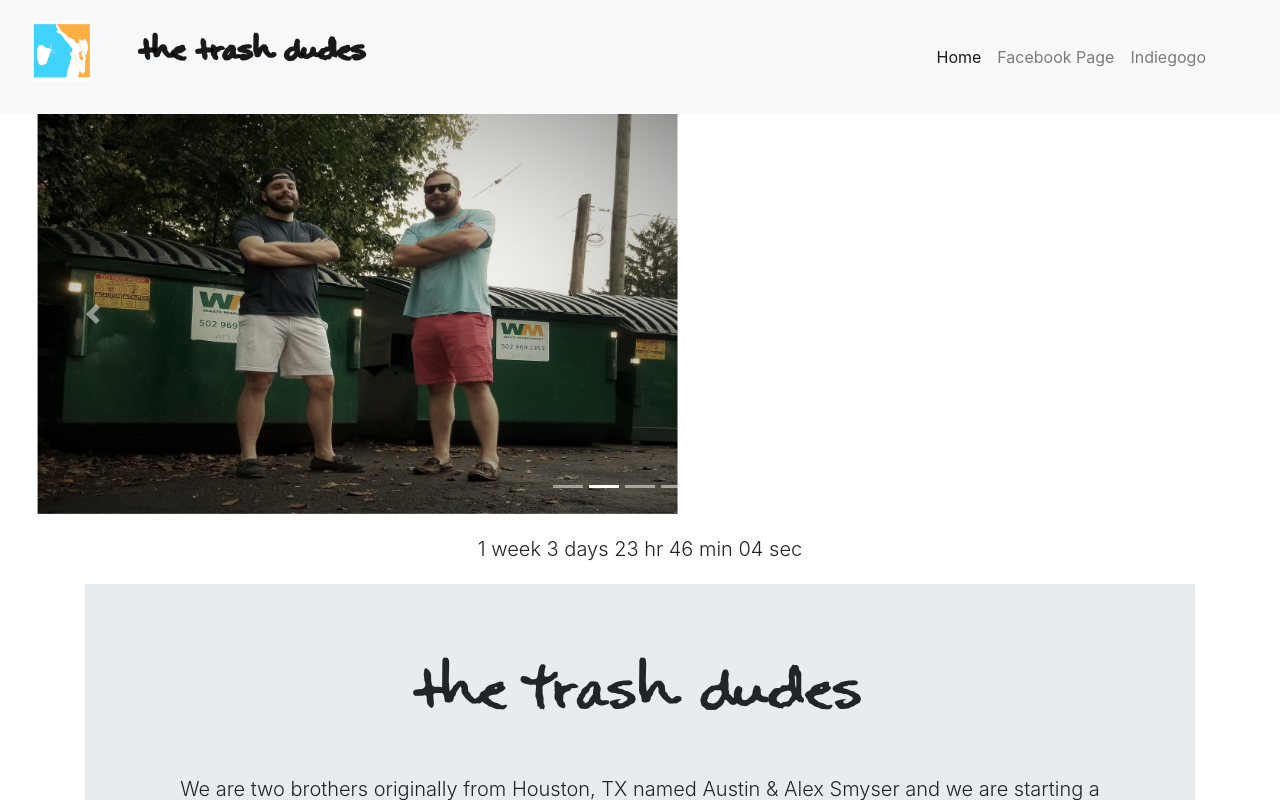
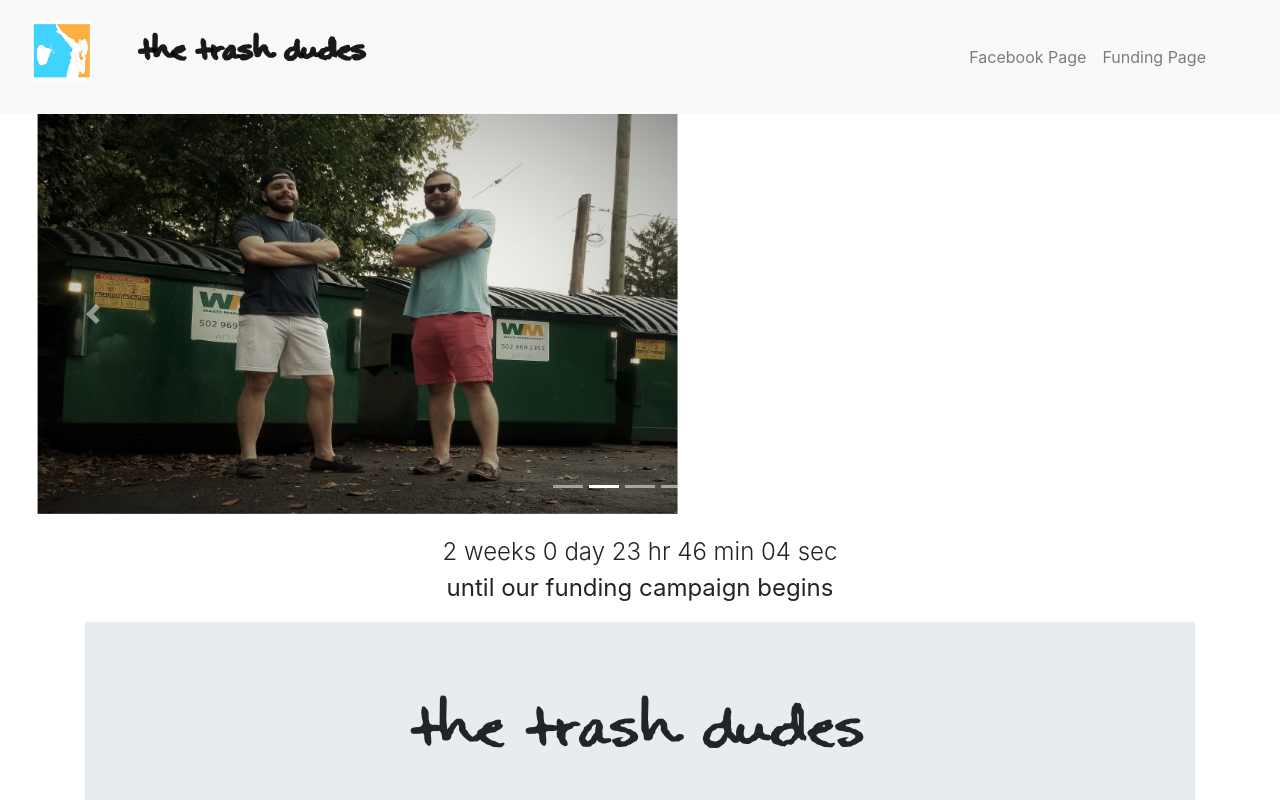
Before and after one commit to Victor502/the-trash-dudes, a plain HTML site: page index.html in a window 1280 px wide. Shown: the top 800 px of the page. Drawn offline with Linux system fonts and the light colour scheme.

Commit message:
adjusted style

```diff
--- a/css/main.css
+++ b/css/main.css
@@ -11,10 +11,18 @@
 
 /**********  Countdown  **********/
 #clock {
-    font-size: 1.25rem;
+    font-size: 1.5rem;
     text-align: center;
-    margin: 20px auto;
+    margin: 20px auto 0;
 }
+
+/**********  Funding  **********/
+
+.funding {
+    text-align: center;
+    font-size: 1.5rem;
+}
+
 
 /**********  Alanis Hands Font  **********/
 #trash-dudes{
--- a/index.html
+++ b/index.html
@@ -16,7 +16,7 @@
             <!-- Image and text -->
             <nav class="navbar navbar-light bg-light">
                 <a class="navbar-brand" href="#">
-    <img src="img/mlbdablogo.jpg" width="40" height="40" class="align-top logo-navbar" alt="">&nbsp;&nbsp; <b id="trash-dudes1">The Trash Dudes</b>
+    <img src="img/mlbdablogo.jpg" width="70" height="40" class="align-top logo-navbar" alt="">&nbsp;&nbsp; <b id="trash-dudes1">The Trash Dudes</b>
   </a>
             </nav>
             <button class="navbar-toggler" type="button" data-toggle="collapse" data-target="#navbarNav" aria-controls="navbarNav" aria-expanded="false" aria-label="Toggle navigation">
@@ -24,14 +24,14 @@
   </button>
             <div class="collapse navbar-collapse justify-content-end" id="navbarNav">
                 <ul class="navbar-nav ">
-                    <li class="nav-item active">
+                    <!--<li class="nav-item active">
                         <a class="nav-link" href="#">Home <span class="sr-only">(current)</span></a>
+                    </li>-->
+                    <li class="nav-item">
+                        <a class="nav-link" href="#" target="_blank">Facebook Page</a>
                     </li>
                     <li class="nav-item">
-                        <a class="nav-link" href="#">Facebook Page</a>
-                    </li>
-                    <li class="nav-item">
-                        <a class="nav-link" href="#">Indiegogo</a>
+                        <a class="nav-link" href="#" target="_blank">Funding Page</a>
                     </li>
                 </ul>
             </div>
@@ -75,6 +75,7 @@
     <div class="row no-gutters">
         <span class="col-lg-12 lead" id="clock"></span>
     </div>
+                <p class="funding">until our funding campaign begins</p>
     <div class="container">
     <section class="row align-items-center no-gutters">
 
@@ -82,7 +83,7 @@
 
 
         <div class="col-lg-12 jumbotron jumbotron-fluid">
-           <h1 id="trash-dudes" class="col-sm-12">The trash Dudes</h1>
+           <h1 id="trash-dudes" class="col-sm-12">The Trash Dudes</h1>
             <p class="lead"> We are two brothers originally from Houston, TX named Austin &amp; Alex Smyser and we are starting a business that will be servicing apartment communities with doorstep trash and recycling pick up, as well as being responsible for dumpster cleanliness - with all of this will be happening three times per week.</p>
             <p class="lead"> We also have a special mission of giving back to charity organizations, fostering an amazing team-oriented work environment, and helping pay for our employees’ college education.</p>
             <p class="lead"> We have been in the process of building a crowd-funding campaign which will be going live Sunday October 22nd, 2017 to fund our business dream and after spending months researching the industry and finding our competitive advantage in the Louisville, KY market we feel more than ready to grow this idea to something huge.</p>
--- a/js/main.js
+++ b/js/main.js
@@ -1,5 +1,5 @@
 
-$('#clock').countdown('2017/11/01').on('update.countdown', function(event) {
+$('#clock').countdown('2017/11/05').on('update.countdown', function(event) {
   var $this = $(this).html(event.strftime(''
     + '<span>%-w</span> week%!w '
     + '<span>%-d</span> day%!d '
```
